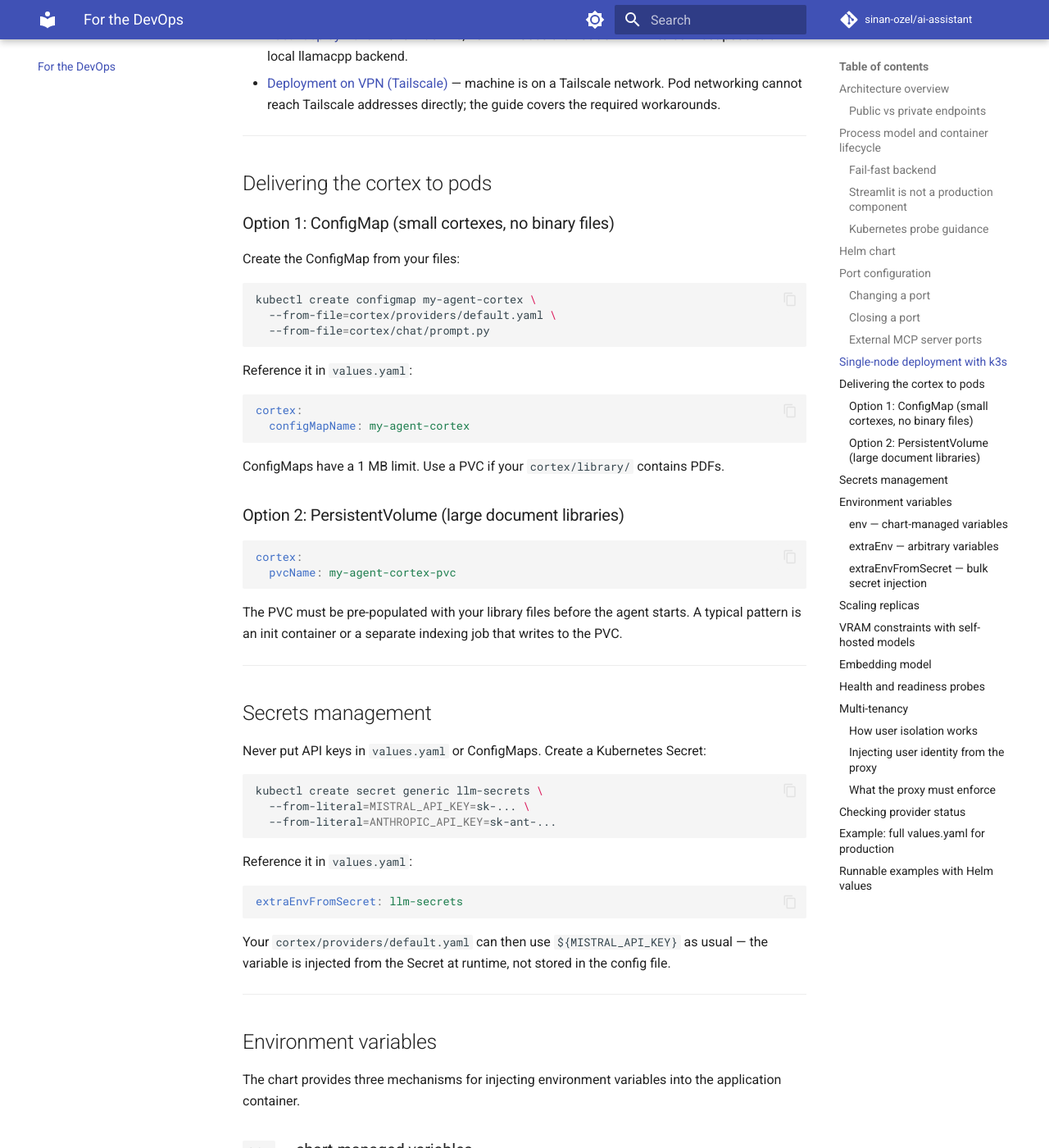
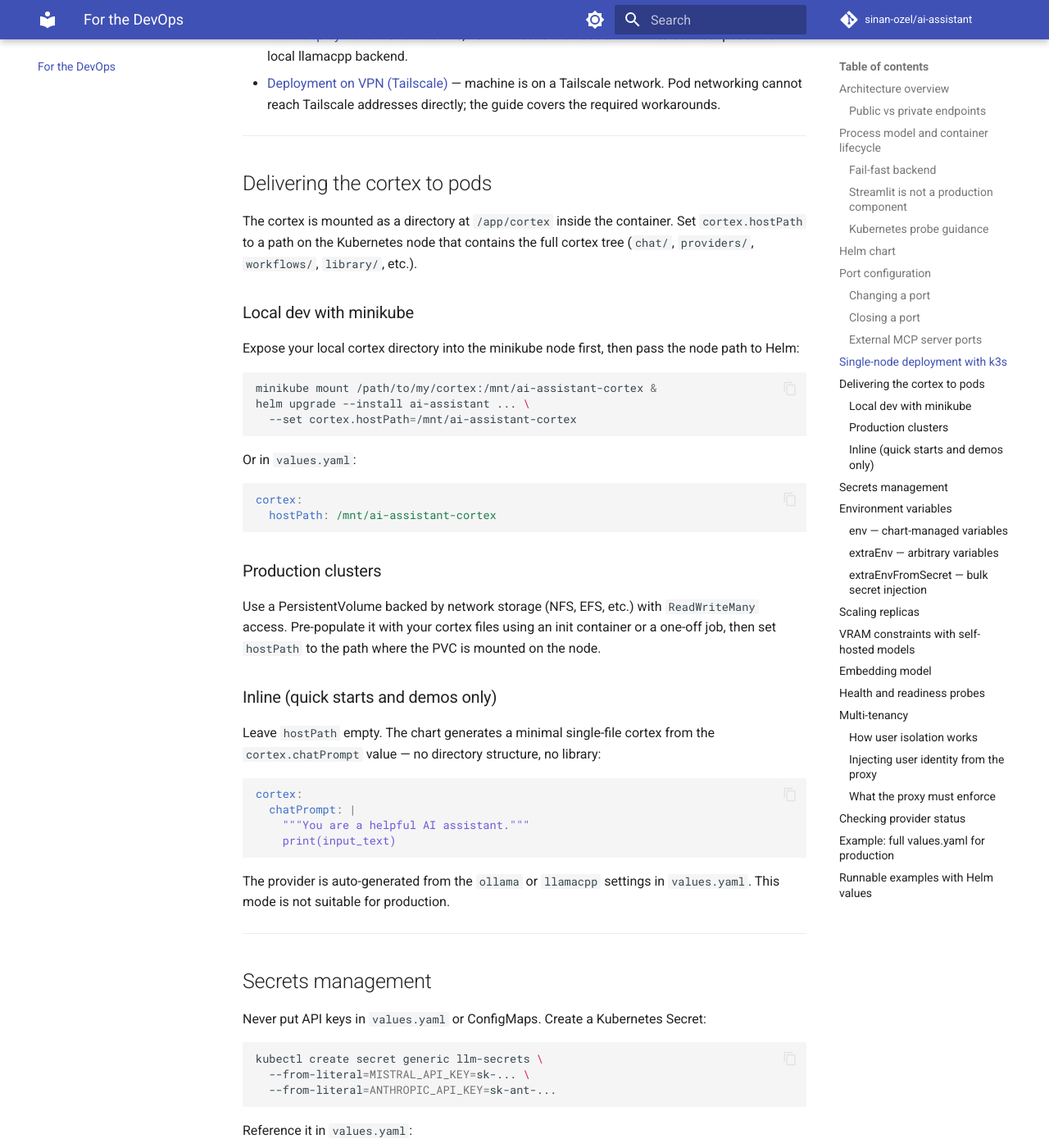
Before and after one commit to sinan-ozel/ai-assistant, an MkDocs documentation site: the page built from docs/for-devops.md, in a window 1280 px wide and 1400 px high, scrolled down 4774 px. Shown: the whole window at 82% size. Built offline with MkDocs 1.6.1 and Material for MkDocs 9.7.7, drawn with Linux system fonts in a browser that asks for light colours; comment, search, counter and statistics services are not loaded; the version menu is left out; some of the changed text lies outside the part shown.

Commit message:
Fix release pipeline and cortex mount docs
release.sh --dev now increments build_number.txt immediately
after pushing the Docker image and git tag, so the build counter
always advances after every Docker release without requiring a
separate Helm chart publish step.

publish-helm-chart.sh --dev now checks whether helm/ai-assistant/
has changed since the last dev git tag before publishing. If
nothing changed, it exits cleanly — preventing unnecessary Helm
chart versions when only the application code was updated.

post-release-test.sh and post-release-install.sh resolve the
image tag from the most recent git tag instead of computing
build_number - 1, eliminating the off-by-one that caused tests
to run against the previous release. Both scripts also stop
unconditionally pre-pulling the Ollama embedding sidecar image
now that embedding.enabled defaults to false, and the mktemp
template no longer appends .tar (incompatible with macOS mktemp).

The cortex.hostPath is now declared in each example's
helm/values.yaml rather than injected via --set at deploy time,
making the values files self-contained and runnable directly.

Documentation updated throughout to remove stale references to
EMBEDDING_SERVER, the non-existent pvcName and configMapName
cortex options, and Ollama-based embedding variables.

Co-Authored-By: Claude Sonnet 4.6 <noreply@anthropic.com>

````diff
--- a/docs/for-devops.md
+++ b/docs/for-devops.md
@@ -29,7 +29,7 @@ You can run as many agent replicas as you need behind a load balancer. All repli
                   └─────┘     └───────┘   └─────────┘
 ```
 
-The cortex is mounted into pods via a Kubernetes ConfigMap or PersistentVolume. The container image is on Docker Hub as `sinanozel/agent-stem`.
+The cortex is mounted into pods as a directory via `hostPath`. The container image is on Docker Hub as `sinanozel/agent-stem`.
 
 ### Public vs private endpoints
 
@@ -198,33 +198,41 @@ For step-by-step instructions, see the dedicated deployment guides:
 
 ## Delivering the cortex to pods
 
-### Option 1: ConfigMap (small cortexes, no binary files)
+The cortex is mounted as a directory at `/app/cortex` inside the container. Set `cortex.hostPath` to a path on the Kubernetes node that contains the full cortex tree (`chat/`, `providers/`, `workflows/`, `library/`, etc.).
 
-Create the ConfigMap from your files:
+### Local dev with minikube
+
+Expose your local cortex directory into the minikube node first, then pass the node path to Helm:
 
 ```bash
-kubectl create configmap my-agent-cortex \
-  --from-file=cortex/providers/default.yaml \
-  --from-file=cortex/chat/prompt.py
+minikube mount /path/to/my/cortex:/mnt/ai-assistant-cortex &
+helm upgrade --install ai-assistant ... \
+  --set cortex.hostPath=/mnt/ai-assistant-cortex
 ```
 
-Reference it in `values.yaml`:
+Or in `values.yaml`:
 
 ```yaml
 cortex:
-  configMapName: my-agent-cortex
+  hostPath: /mnt/ai-assistant-cortex
 ```
 
-ConfigMaps have a 1 MB limit. Use a PVC if your `cortex/library/` contains PDFs.
+### Production clusters
 
-### Option 2: PersistentVolume (large document libraries)
+Use a PersistentVolume backed by network storage (NFS, EFS, etc.) with `ReadWriteMany` access. Pre-populate it with your cortex files using an init container or a one-off job, then set `hostPath` to the path where the PVC is mounted on the node.
+
+### Inline (quick starts and demos only)
+
+Leave `hostPath` empty. The chart generates a minimal single-file cortex from the `cortex.chatPrompt` value — no directory structure, no library:
 
 ```yaml
 cortex:
-  pvcName: my-agent-cortex-pvc
+  chatPrompt: |
+    """You are a helpful AI assistant."""
+    print(input_text)
 ```
 
-The PVC must be pre-populated with your library files before the agent starts. A typical pattern is an init container or a separate indexing job that writes to the PVC.
+The provider is auto-generated from the `ollama` or `llamacpp` settings in `values.yaml`. This mode is not suitable for production.
 
 ---
 
@@ -326,24 +334,21 @@ Known context windows from test environments:
 
 ## Embedding model
 
-The agent uses a local Ollama instance to generate embeddings for document search. Two environment variables control it:
+Embeddings run in-process via the `fastembed` library — no sidecar or external server needed. One environment variable controls the model:
 
 | Variable | Default | Description |
 |---|---|---|
-| `EMBEDDING_SERVER` | `http://embedding:11434` | Ollama base URL |
-| `EMBEDDING_MODEL` | `all-minilm:33m` | Ollama model name |
+| `EMBEDDING_MODEL` | `sentence-transformers/all-MiniLM-L6-v2` | fastembed model name |
 
-Set them via `extraEnv` if you need non-default values:
+Override via `extraEnv` if you need a different model:
 
 ```yaml
 extraEnv:
   - name: EMBEDDING_MODEL
-    value: "nomic-embed-text"
-  - name: EMBEDDING_SERVER
-    value: "http://my-ollama:11434"
+    value: "sentence-transformers/all-MiniLM-L12-v2"
 ```
 
-**Changing `EMBEDDING_MODEL` triggers a model download at container startup.** The embedding sidecar pulls the named model from the Ollama registry on first use. If the model is not already cached in the sidecar's volume, every pod in the deployment will spend time downloading it before it can serve requests — this can add several minutes to startup time depending on model size and network speed.
+**Changing `EMBEDDING_MODEL` triggers a model download at container startup.** The model is pre-downloaded during the Docker image build for the default value. Any other value will be fetched from the fastembed model hub on first use — every pod in the deployment will spend time downloading it before it can serve requests, which can add several minutes depending on model size and network speed.
 
 Keep `EMBEDDING_MODEL` consistent across deployments. If you must change it, expect slower pod startup and adjust `initialDelaySeconds` on your readiness probe accordingly until the download completes.
 
@@ -452,7 +457,7 @@ env:
   conversationWindowLimit: "8192"
 
 cortex:
-  configMapName: my-agent-cortex
+  hostPath: /mnt/ai-assistant-cortex
 
 livenessProbe:
   httpGet:
````
Also changed, not shown: agent_stem/src/common/ENV.md (+2 -9 lines), agent_stem/src/startup/DOCUMENT_PIPELINE.md (+1 -2 lines), agent_stem/src/startup/SEARCH.md (+1 -2 lines), 5 other files.
